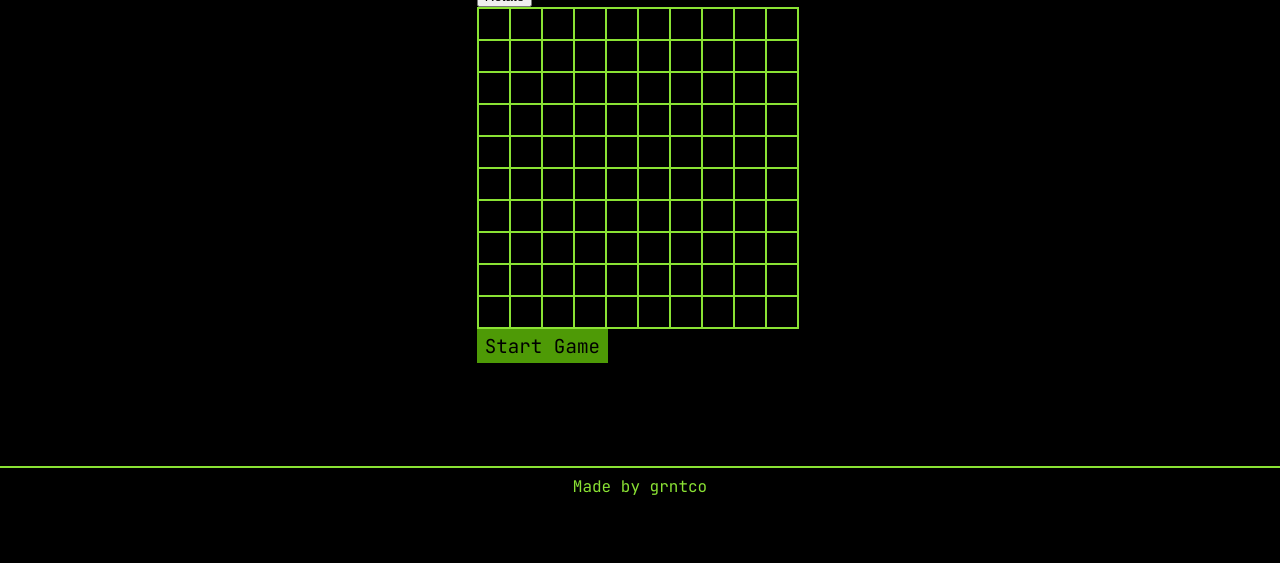
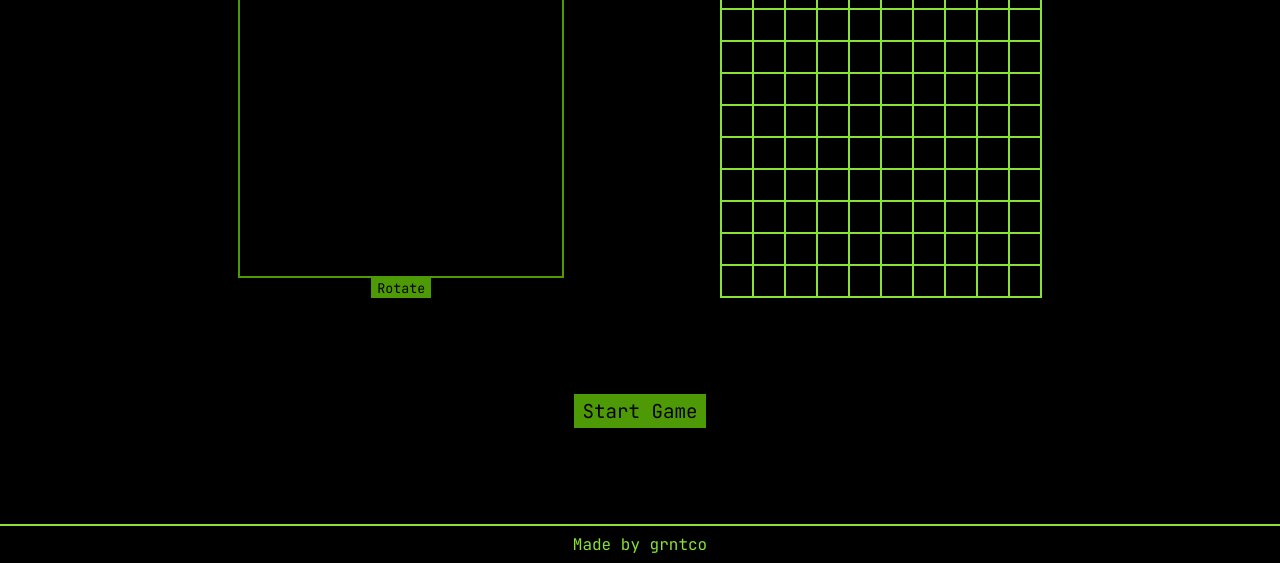
Before and after one commit to grntco/battleship, a website built with webpack: page dist/index.html in a window 1280 px wide. Shown: the part 338-901 px from the top of the page. Before the commit the page ends 843 px from the top, so only its background shows below. Built offline with nearby package versions, Linux system fonts and the light colour scheme.

Commit message:
styled setup page

```diff
--- a/src/styles.css
+++ b/src/styles.css
@@ -59,6 +59,21 @@ body {
   font-weight: 400;
 }
 
+button {
+  outline: none;
+  border: none;
+  font-family: 'JetBrains Mono';
+  background-color: var(--green);
+  color: var(--black);
+}
+
+button:hover,
+button:active,
+button:focus {
+  cursor: pointer;
+  background-color: var(--bright-green);
+}
+
 .main-container {
   height: 100vh;
   display: flex;
@@ -86,58 +101,47 @@ body {
   align-items: center;
 }
 
-/* Start Page */
-.start-game-container {
-  margin: 48px;
+/* Welcome/Setup Page */
+
+.welcome-container {
   width: min(100%, 900px);
   padding: 96px 48px;
+  display: flex;
+  flex-direction: column;
 }
 
-.start-game__welcome-heading {
+.welcome__heading {
   font-size: clamp(1.5rem, 3vw, 2.4rem);
   font-weight: 400;
 }
 
-.start-game__form {
+.game-setup-container {
+  display: flex;
+  justify-content: space-between;
+}
+
+.ship-setup-container {
   display: flex;
   flex-direction: column;
-  gap: 8px;
 }
 
-.start-game__name-input {
-  outline: none;
-  padding: 4px 8px;
-  font-size: 1.2rem;
-  font-family: 'JetBrains Mono';
+.ship-setup__ship-container {
   border: 2px solid var(--green);
-  background-color: var(--black);
-  color: var(--bright-green);
+  flex-grow: 1;
 }
 
-.start-game__name-input::placeholder {
-  color: var(--green)
+.ship-setup__rotate-btn {
+  align-self: center;
 }
 
-.start-game__name-input:focus {
-  border-color: var(--bright-green);
+.start-game-btn {
+  margin-top: 96px;
+  font-size: 1.2rem;
+  padding: 4px 8px;
+  align-self: center;
 }
 
-.start-game__btn {
-  outline: none;
-  border: none;
-  font-size: 1.2rem;
-  font-family: 'JetBrains Mono';
-  padding: 4px 8px;
-  background-color: var(--green);
-  color: var(--black);
-}
-
-.start-game__btn:hover,
-.start-game__btn:active,
-.start-game__btn:focus {
-  cursor: pointer;
-  background-color: var(--bright-green);
-}
+/* Game Page */
 
 .game-container {
   width: min(100%, 900px);
--- a/src/ui/setup.js
+++ b/src/ui/setup.js
@@ -45,7 +45,7 @@ const createGameSetupContainer = function() {
             shipContainer.className = 'ship-setup__ship-container';
 
             const rotateBtn = shipSetupContainer.appendChild(document.createElement('button'));
-            rotateBtn.className = 'rotate-btn';
+            rotateBtn.className = 'ship-setup__rotate-btn';
             rotateBtn.id = 'rotate-btn';
             rotateBtn.textContent = 'Rotate';
 
--- a/src/ui/welcome.js
+++ b/src/ui/welcome.js
@@ -14,8 +14,8 @@ const createWelcomeContainer = function() {
 
     const startGameBtn = welcomeContainer.appendChild(document.createElement('button'));
     startGameBtn.textContent = 'Start Game';
-    startGameBtn.className = 'start-game__btn';
-    startGameBtn.id = 'start-game__btn';
+    startGameBtn.className = 'start-game-btn';
+    startGameBtn.id = 'start-game-btn';
 
     return welcomeContainer;
 };
```
